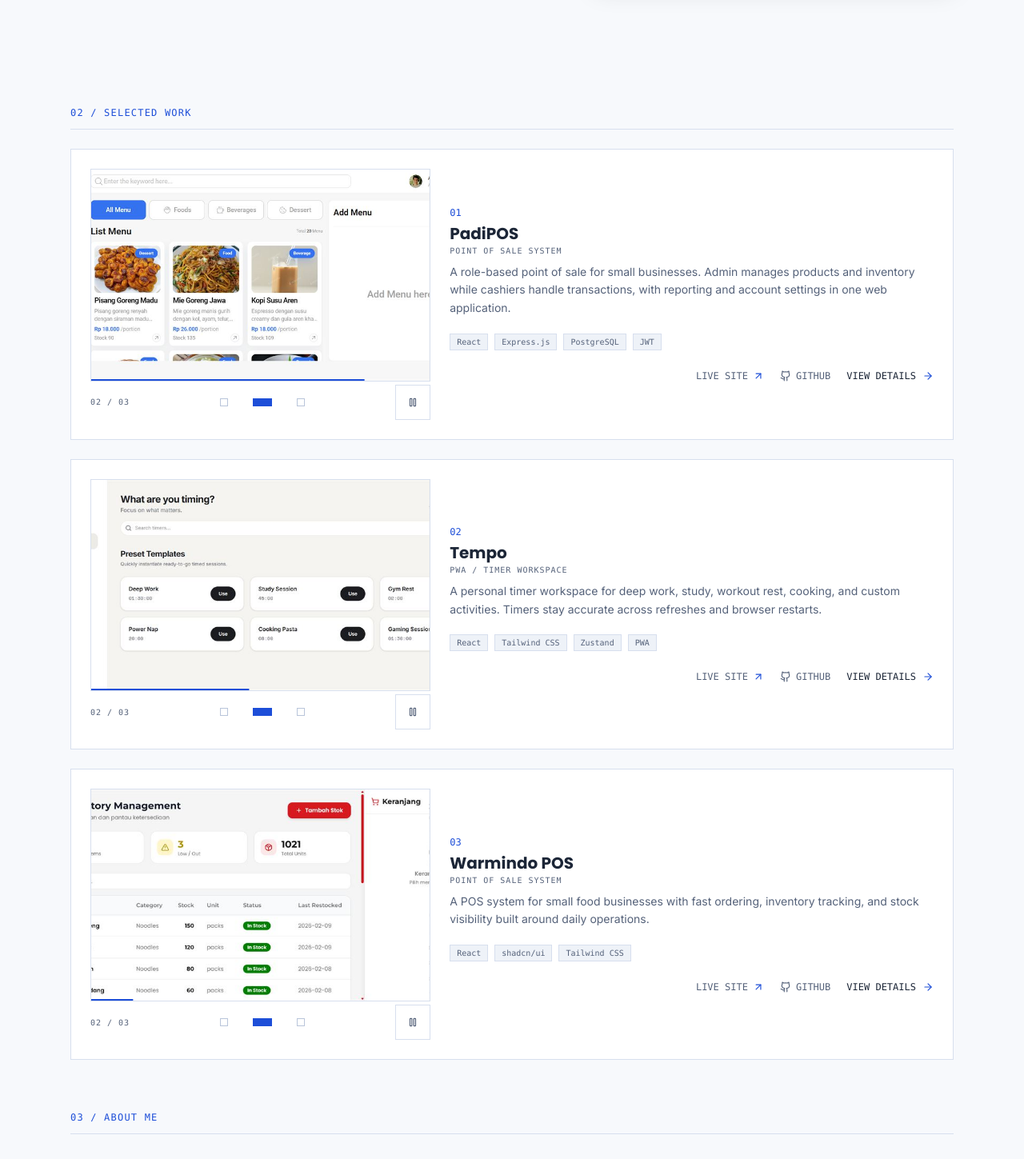
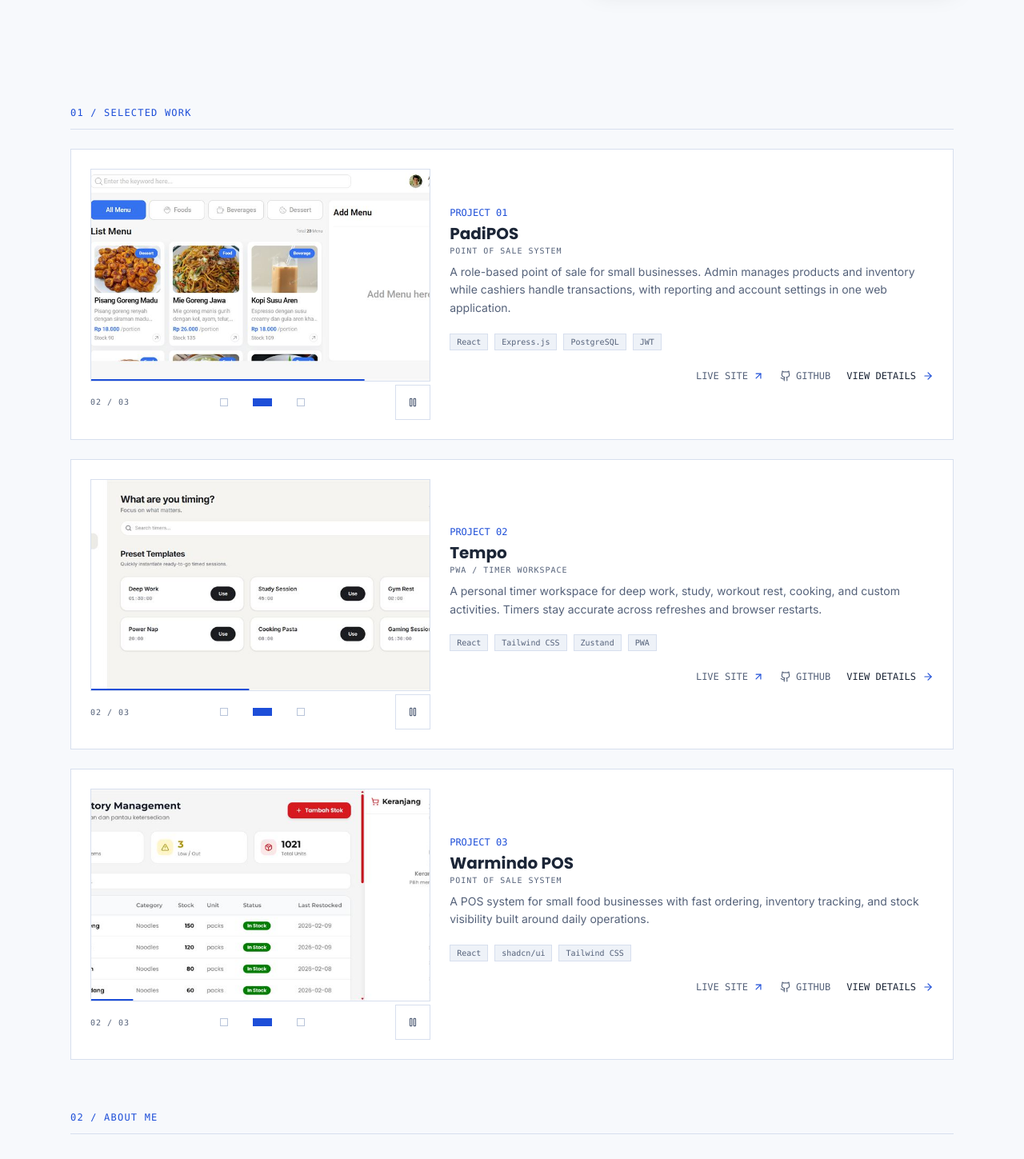
Before and after one commit to royhanmh/portfolio, a React (Vite) app: page / in a window 1280 px wide. Shown: the part 700-2149 px from the top of the page at 80% size. Built offline with nearby package versions, Linux system fonts and the light colour scheme.

Commit message:
fix: renumber sections 01-05 and prefix project numbers
Sections work/about/tech/certificates/contact were numbered
02/03/03/03/04 with 03 reused three times. Renumber by page
order to 01-05 (EN+ID) and render project ids as PROJECT 01
to avoid collision with section numbers.

```diff
--- a/src/components/ProjectCard.jsx
+++ b/src/components/ProjectCard.jsx
@@ -23,7 +23,7 @@ export default function ProjectCard({ project, onOpen }) {
 
       <div className="flex flex-col justify-between gap-4 md:col-span-7">
         <div>
-          <p className="font-mono text-xs text-brand-bright">{project.id}</p>
+          <p className="font-mono text-xs text-brand-bright">PROJECT {project.id}</p>
           <h3 className="mt-1 font-heading text-xl font-bold text-ink">
             {project.title}
           </h3>
--- a/src/i18n/translations.js
+++ b/src/i18n/translations.js
@@ -23,11 +23,11 @@ export const translations = {
       status: "OPEN TO WORK",
     },
     sections: {
-      work: "02 / SELECTED WORK",
-      about: "03 / ABOUT ME",
+      work: "01 / SELECTED WORK",
+      about: "02 / ABOUT ME",
       tech: "03 / TECH STACK",
-      certificates: "03 / CERTIFICATES",
-      contact: "04 / CONTACT",
+      certificates: "04 / CERTIFICATES",
+      contact: "05 / CONTACT",
     },
     certificates: {
       verify: "VERIFY CREDENTIAL",
@@ -136,11 +136,11 @@ export const translations = {
       status: "SIAP BEKERJA",
     },
     sections: {
-      work: "02 / KARYA TERPILIH",
-      about: "03 / TENTANG SAYA",
+      work: "01 / KARYA TERPILIH",
+      about: "02 / TENTANG SAYA",
       tech: "03 / TEKNOLOGI",
-      certificates: "03 / SERTIFIKAT",
-      contact: "04 / KONTAK",
+      certificates: "04 / SERTIFIKAT",
+      contact: "05 / KONTAK",
     },
     certificates: {
       verify: "VERIFIKASI KREDENSIAL",
```
